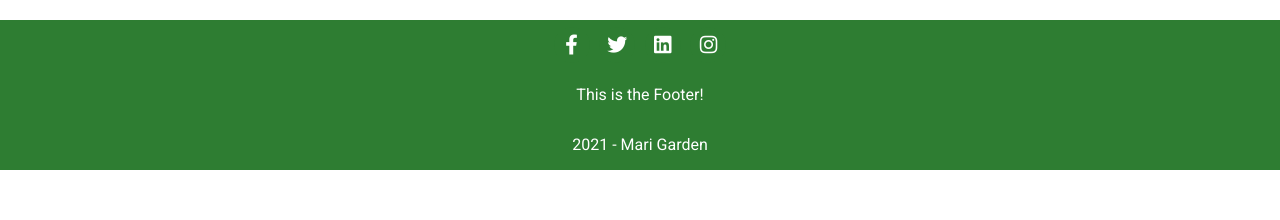
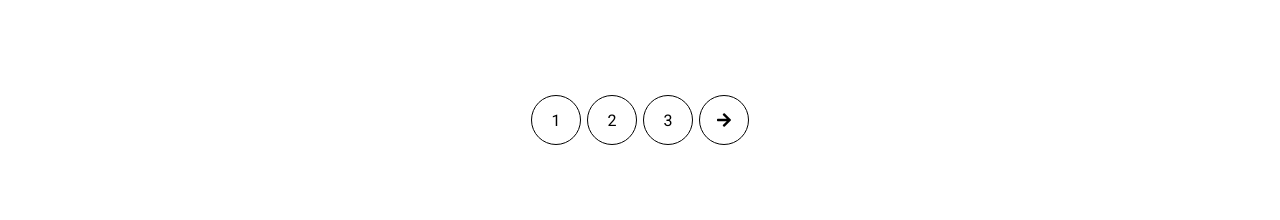
Before and after one commit to AlexandruC213/mariGarden, a Vue app: page /products in a window 1280 px wide. Shown: the part 991-1211 px from the top of the page. Before the commit the page ends 1161 px from the top, so only its background shows below. Built offline with nearby package versions, Linux system fonts and the light colour scheme; data requests are answered from the project's data file.

Commit message:
pagination first version

```diff
--- a/db.json
+++ b/db.json
@@ -35,6 +35,60 @@
       "shortDesc": "Descriere",
       "longDesc": "This is just a longer description of the product",
       "image": "https://www.flyingflowers.co.uk/ff_images/orchids.jpg"
+    },
+    {
+      "id": 5,
+      "title": "Carnation",
+      "price": "11.33",
+      "quantity": 1,
+      "shortDesc": "Descriere",
+      "longDesc": "This is just a longer description of the product",
+      "image": "https://www.flyingflowers.co.uk/ff_images/carnation.jpg"
+    },
+    {
+      "id": 6,
+      "title": "Fressia",
+      "price": "13.00",
+      "quantity": 1,
+      "shortDesc": "Descriere",
+      "longDesc": "This is just a longer description of the product",
+      "image": "https://www.flyingflowers.co.uk/ff_images/freesia.jpg"
+    },
+    {
+      "id": 7,
+      "title": "Hyacinth",
+      "price": "12.80",
+      "quantity": 1,
+      "shortDesc": "Descriere",
+      "longDesc": "This is just a longer description of the product",
+      "image": "https://www.flyingflowers.co.uk/ff_images/hyacynth.jpg"
+    },
+    {
+      "id": 8,
+      "title": "Chrysanthemum",
+      "price": "18.00",
+      "quantity": 1,
+      "shortDesc": "Descriere",
+      "longDesc": "This is just a longer description of the product",
+      "image": "https://www.flyingflowers.co.uk/ff_images/Chrysanthemums.jpg"
+    },
+    {
+      "id": 9,
+      "title": "Gladiolus",
+      "price": "5.22",
+      "quantity": 1,
+      "shortDesc": "Descriere",
+      "longDesc": "This is just a longer description of the product",
+      "image": "https://www.flyingflowers.co.uk/ff_images/Gladiolus.jpg"
+    },
+    {
+      "id": 10,
+      "title": "Gerbera",
+      "price": "9.99",
+      "quantity": 1,
+      "shortDesc": "Descriere",
+      "longDesc": "This is just a longer description of the product",
+      "image": "https://www.blumigo.de/wp-content/uploads/2015/05/Gerbera-mini-Kimsey-1.jpg"
     }
   ]
 }
--- /dev/null
+++ b/src/components/Links.vue
@@ -0,0 +1,67 @@
+<template>
+  <div class="link-container">
+    <router-link :to="{ name: checkPage(), query: setPage() }" class="link"
+      ><slot></slot
+    ></router-link>
+  </div>
+</template>
+
+<script>
+export default {
+  props: {
+    page: Number,
+    sign: String,
+    productsPage: String,
+  },
+  methods: {
+    setPage() {
+      switch (this.sign) {
+        case "+":
+          return { page: this.page + 1 };
+        case "-":
+          return { page: this.page - 1 };
+        default:
+          return { page: this.page };
+      }
+    },
+    checkPage() {
+      this.productsPage === "products" ? this.productsPage : "home";
+    },
+  },
+  computed: {
+    currentPage() {
+      return this.page === 1;
+    },
+  },
+};
+</script>
+
+<style scoped>
+.link-container {
+  width: 50px;
+  height: 50px;
+  margin: 0 3px;
+  border-radius: 50%;
+  cursor: pointer;
+  border: 1px solid black;
+}
+
+.link-container .link {
+  color: var(--black);
+  text-decoration: none;
+  height: 100%;
+  display: flex;
+  justify-content: center;
+  align-items: center;
+}
+
+.link-container:hover {
+  background-color: rgba(0, 0, 0, 0.15);
+}
+
+.link-container a.router-link-exact-active {
+  border-radius: 50%;
+  background-color: var(--green);
+  color: var(--white);
+}
+</style>
--- /dev/null
+++ b/src/components/Pagination.vue
@@ -0,0 +1,66 @@
+<template>
+  <div class="pagination-container">
+    <template v-if="page > 1">
+      <Links :productsPage="productsPage" :page="page" :sign="prevPageSign"
+        ><i class="fas fa-arrow-left"></i
+      ></Links>
+    </template>
+
+    <Links
+      :productsPage="productsPage"
+      v-for="page in numberOfPages"
+      :key="page"
+      :page="page"
+      >{{ page }}</Links
+    >
+
+    <template v-if="lastPage">
+      <Links :productsPage="productsPage" :page="page" :sign="nextPageSign"
+        ><i class="fas fa-arrow-right"></i
+      ></Links>
+    </template>
+  </div>
+</template>
+
+<script>
+import Links from "@/components/Links.vue";
+import { mapState } from "vuex";
+
+export default {
+  props: {
+    page: Number,
+    perPage: Number,
+    productsPage: String,
+  },
+  components: {
+    Links,
+  },
+  data() {
+    return {
+      nextPageSign: "+",
+      prevPageSign: "-",
+    };
+  },
+  computed: {
+    numberOfPages() {
+      return Math.ceil(this.numberProduct / this.perPage);
+    },
+    lastPage() {
+      return this.numberProduct > this.page * this.perPage;
+    },
+    ...mapState({
+      numberProduct: (state) => state.product.numberOfProducts,
+    }),
+  },
+};
+</script>
+
+<style scoped>
+.pagination-container {
+  height: 100px;
+  margin-top: 100px;
+  display: flex;
+  justify-content: center;
+  align-items: center;
+}
+</style>
--- a/src/components/ProductItem.vue
+++ b/src/components/ProductItem.vue
@@ -3,19 +3,19 @@
     <div class="product-container">
       <div
         class="image-container"
-        :style="{ backgroundImage: `url(${prod.image})` }"
+        :style="{ backgroundImage: `url(${product.image})` }"
       >
         <div class="over-image">
-          <p class="title-product">{{ prod.title }}</p>
-          <p class="price-product">${{ prod.price }}</p>
+          <p class="title-product">{{ product.title }}</p>
+          <p class="price-product">${{ product.price }}</p>
         </div>
       </div>
       <div class="details-container">
         <div class="description">
-          <p>{{ prod.shortDesc }}</p>
+          <p>{{ product.shortDesc }}</p>
         </div>
         <div class="product-buttons">
-          <router-link :to="{ name: 'details', params: { id: prod.id } }">
+          <router-link :to="{ name: 'details', params: { id: product.id } }">
             <button class="btn-details">Details</button>
           </router-link>
           <Cart>
@@ -34,13 +34,11 @@ import { mapState } from "vuex";
 
 export default {
   props: {
-    prod: {
-      type: Object,
-    },
+    product: Object,
   },
   methods: {
     addProd() {
-      this.$store.dispatch("cart/addProduct", this.prod);
+      this.$store.dispatch("cart/addProduct", this.product);
     },
   },
   computed: mapState(["cart"]),
@@ -54,7 +52,7 @@ export default {
 }
 
 .product-container {
-  width: 250px;
+  width: 300px;
   height: 300px;
 
   margin-top: 2em;
@@ -65,7 +63,7 @@ export default {
 }
 
 .product-container .image-container {
-  height: 70%;
+  height: 200px;
 
   background-repeat: no-repeat;
   background-position: center;
@@ -100,7 +98,7 @@ export default {
 }
 
 .product-container .details-container {
-  height: 30%;
+  height: 33%;
 
   border-bottom-left-radius: 5px;
   border-bottom-right-radius: 5px;
--- a/src/components/ProductList.vue
+++ b/src/components/ProductList.vue
@@ -2,25 +2,53 @@
   <div class="products">
     <h1>Products</h1>
     <div class="products-container">
-      <ProductItem v-for="prod in products" :key="prod.id" :prod="prod" />
+      <ProductItem
+        v-for="product in products"
+        :key="product.id"
+        :product="product"
+      />
     </div>
+    <Pagination
+      :productsPage="productsPage"
+      :page="page"
+      :perPage="perPage"
+      class="pagination"
+    />
   </div>
 </template>
 
 <script>
 import ProductItem from "@/components/ProductItem.vue";
+import Pagination from "@/components/Pagination.vue";
 import { mapState, mapActions } from "vuex";
 
 export default {
   components: {
     ProductItem,
+    Pagination,
+  },
+  props: {
+    productsPage: String,
+  },
+  data() {
+    return {
+      perPage: 4,
+    };
   },
   methods: mapActions("product", ["getProducts"]),
-  computed: mapState({
-    products: (state) => state.product.products,
-  }),
+  computed: {
+    page() {
+      return parseInt(this.$route.query.page) || 1;
+    },
+    ...mapState({
+      products: (state) => state.product.products,
+    }),
+  },
   created() {
-    this.getProducts();
+    this.getProducts({
+      perPage: this.perPage,
+      page: this.page,
+    });
   },
 };
 </script>
@@ -28,7 +56,7 @@ export default {
 <style scoped>
 .products {
   width: 100%;
-  margin-bottom: 200px;
+  margin-bottom: 250px;
 
   display: flex;
   flex-direction: column;
@@ -49,4 +77,10 @@ export default {
   align-items: center;
   flex-wrap: wrap;
 }
+
+.pagination {
+  display: flex;
+  justify-content: center;
+  align-items: center;
+}
 </style>
--- a/src/services/EventServices.js
+++ b/src/services/EventServices.js
@@ -10,8 +10,8 @@ const apiClient = axios.create({
 });
 
 export default {
-  fetchProducts() {
-    return apiClient.get("/products");
+  fetchProducts(perPage, page) {
+    return apiClient.get("/products?_limit=" + perPage + "&_page=" + page);
   },
   fetchProductDetails(id) {
     return apiClient.get("/products/" + id);
--- a/src/store/modules/product.js
+++ b/src/store/modules/product.js
@@ -5,6 +5,7 @@ export const namespaced = true;
 export const state = {
   products: [],
   product: {},
+  numberOfProducts: null,
 };
 
 export const mutations = {
@@ -14,12 +15,16 @@ export const mutations = {
   SET_PRODUCT_DETAILS(state, product) {
     state.product = product;
   },
+  SET_NUMBER_OF_PRODUCTS(state, number) {
+    state.numberOfProducts = number;
+  },
 };
 
 export const actions = {
-  getProducts({ commit }) {
-    EventServices.fetchProducts()
+  getProducts({ commit }, { perPage, page }) {
+    EventServices.fetchProducts(perPage, page)
       .then((response) => {
+        commit("SET_NUMBER_OF_PRODUCTS", response.headers["x-total-count"]);
         commit("SET_PRODUCTS", response.data);
       })
       .catch((error) => {
@@ -29,7 +34,8 @@ export const actions = {
   getProduct({ commit, getters }, id) {
     let product = getters.getProductById(id);
 
-    // de ce e nevoie de asta de vazut videoclipul
+    // facem doar un api call
+    // Nu functioneaza !!!
 
     if (product) {
       commit("SET_PRODUCT_DETAILS", product);
@@ -47,6 +53,6 @@ export const actions = {
 
 export const getters = {
   getProductById: (state) => (id) => {
-    state.products.find((product) => product.id === id);
+    return state.products.find((product) => product.id === id);
   },
 };
--- a/src/views/Checkout.vue
+++ b/src/views/Checkout.vue
@@ -8,7 +8,7 @@
     <form @submit.prevent="onSubmit">
       <div>
         <label for="name">Name</label>
-        <input type="text" name="name" id="name" v-model="name" />
+        <input type="text" name="name" id="name" v-model="name" required />
       </div>
       <div>
         <label for="email">E-mail</label>
--- a/src/views/Products.vue
+++ b/src/views/Products.vue
@@ -1,6 +1,6 @@
 <template>
   <div class="products">
-    <ProductList />
+    <ProductList :productsPage="productsPage" />
   </div>
 </template>
 
@@ -11,6 +11,11 @@ export default {
   components: {
     ProductList,
   },
+  data() {
+    return {
+      productsPage: "products",
+    };
+  },
 };
 </script>
 
```
Also changed, not shown: src/App.vue (+2 -64 lines), src/components/Header.vue (+29 -11 lines).
